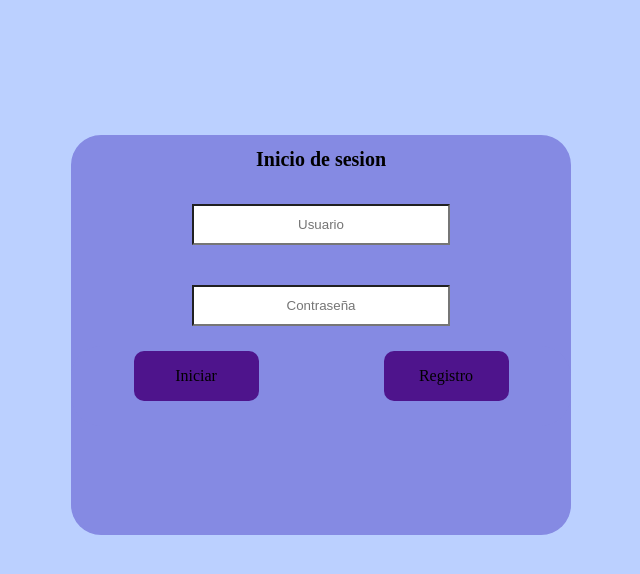
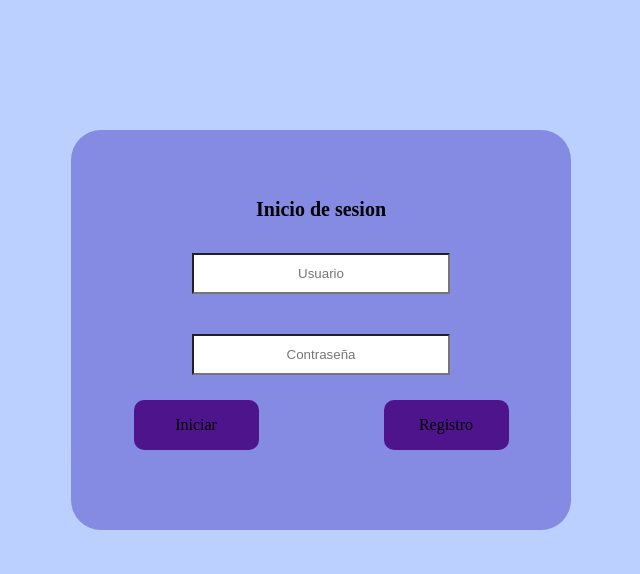
Before and after one commit to ZhantyDev/proyecto-web, a React (Vite) app in the folder front-proyecto/: page / in a window 1280 px wide. Shown: the top 574 px of the page, without its empty margins (319-959 px from the left). Built offline with nearby package versions, Linux system fonts and the light colour scheme.

Commit message:
se acomodan espacios del ingreso y registro

```diff
--- a/front-proyecto/src/components/ingreso/ingreso.css
+++ b/front-proyecto/src/components/ingreso/ingreso.css
@@ -1,7 +1,8 @@
-#root{
-  height: 800px;
+#cuadro{
+  height: 600px;
   width: 100%;
   display: flex;
+  justify-content: center;
   background-color: DFE2DB;
 }
 
--- a/front-proyecto/src/components/ingreso/ingreso.jsx
+++ b/front-proyecto/src/components/ingreso/ingreso.jsx
@@ -6,7 +6,7 @@ function Ingresoregistro(){
     const navigate = useNavigate()
     return(
         <>
-        <div id = "root">
+        <div id = "cuadro">
             <div class = "cuadrito" >
                 <h1 class = "letra" >Inicio de sesion</h1>
                 <input type="text" name='input_usuario' class = 'item' placeholder='Usuario' />
--- a/front-proyecto/src/components/registro/registro.css
+++ b/front-proyecto/src/components/registro/registro.css
@@ -6,6 +6,7 @@
     border-radius: 30px;
     flex-wrap: wrap;
     background-color: #858AE3;
+    justify-content: center;
     flex-direction: column;
     align-items: center;
     transition: filter 600ms;
--- a/front-proyecto/src/components/registro/registro.jsx
+++ b/front-proyecto/src/components/registro/registro.jsx
@@ -6,7 +6,7 @@ function registro(){
     const navigate = useNavigate()
     return(
         <>
-        <div id = "root">
+        <div id = "cuadro">
             <div class = "cuadrito" >
                 <h1 class = "letra" >Registrarse</h1>
                 <input type="text" name='input_usuario' class = 'item' placeholder='Usuario' />
```
